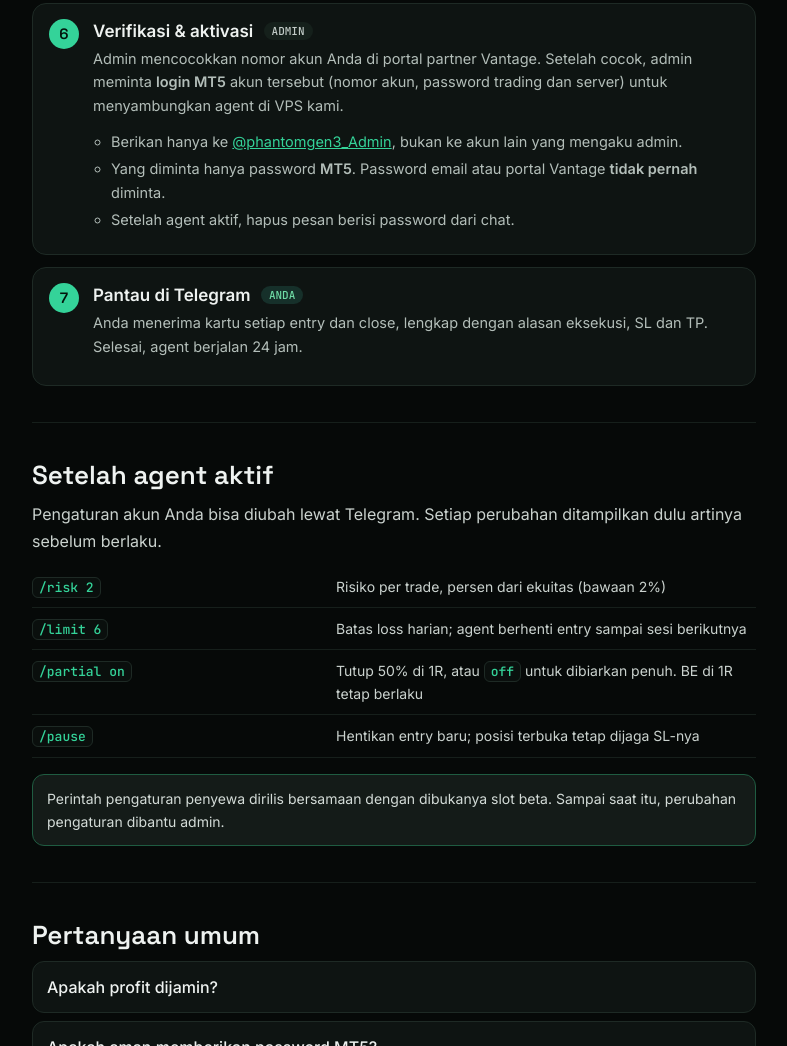
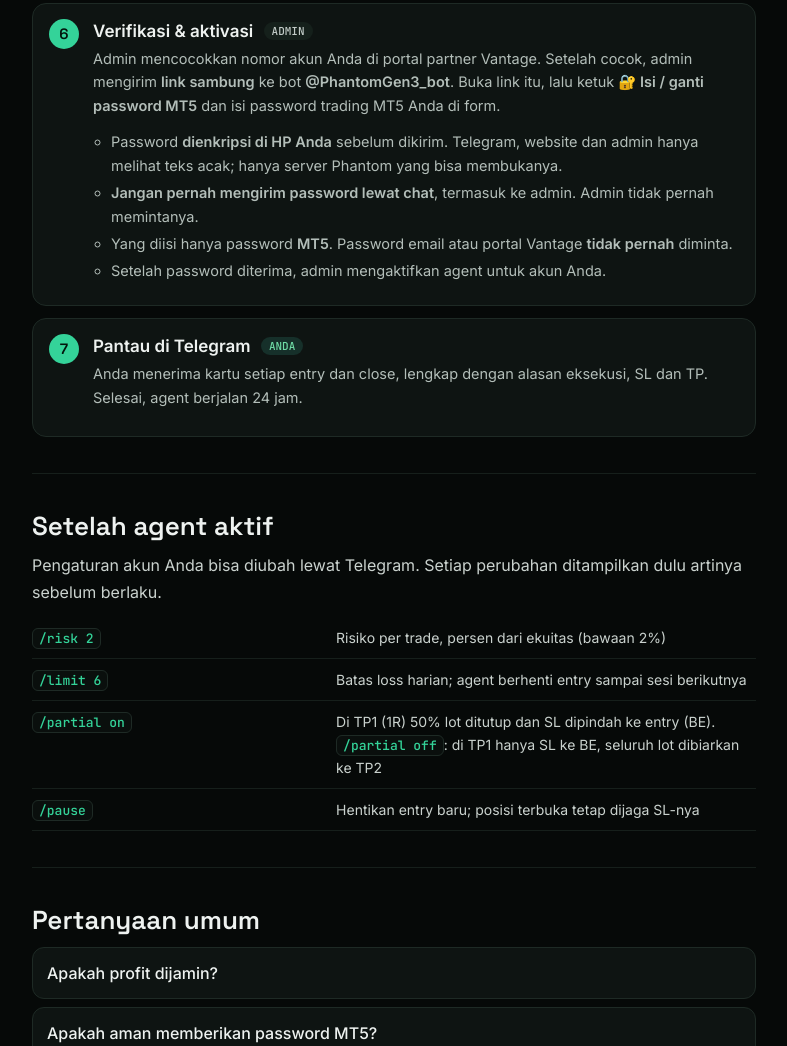
Before and after one commit to bayuadji5661-web/phantom, a plain HTML site: page panduan.html in a window 1280 px wide. Shown: the part 3088-4134 px from the top of the page, without its empty margins (246-1033 px from the left). Drawn offline with Linux system fonts and the light colour scheme.

Commit message:
panduan.html: password via form terenkripsi, partial off

```diff
--- a/panduan.html
+++ b/panduan.html
@@ -167,8 +167,8 @@ body{background-image:radial-gradient(900px 420px at 15% -80px,rgba(52,211,153,.
     </li>
     <li>
       <h3>Verifikasi & aktivasi <span class="tag adm">ADMIN</span></h3>
-      <p>Admin mencocokkan nomor akun Anda di portal partner Vantage. Setelah cocok, admin meminta <b>login MT5</b> akun tersebut (nomor akun, password trading dan server) untuk menyambungkan agent di VPS kami.</p>
-      <ul><li>Berikan hanya ke <a href="https://t.me/phantomgen3_Admin">@phantomgen3_Admin</a>, bukan ke akun lain yang mengaku admin.</li><li>Yang diminta hanya password <b>MT5</b>. Password email atau portal Vantage <b>tidak pernah</b> diminta.</li><li>Setelah agent aktif, hapus pesan berisi password dari chat.</li></ul>
+      <p>Admin mencocokkan nomor akun Anda di portal partner Vantage. Setelah cocok, admin mengirim <b>link sambung</b> ke bot <b>@PhantomGen3_bot</b>. Buka link itu, lalu ketuk <b>🔐 Isi / ganti password MT5</b> dan isi password trading MT5 Anda di form.</p>
+      <ul><li>Password <b>dienkripsi di HP Anda</b> sebelum dikirim. Telegram, website dan admin hanya melihat teks acak; hanya server Phantom yang bisa membukanya.</li><li><b>Jangan pernah mengirim password lewat chat</b>, termasuk ke admin. Admin tidak pernah memintanya.</li><li>Yang diisi hanya password <b>MT5</b>. Password email atau portal Vantage <b>tidak pernah</b> diminta.</li><li>Setelah password diterima, admin mengaktifkan agent untuk akun Anda.</li></ul>
     </li>
     <li>
       <h3>Pantau di Telegram <span class="tag you">ANDA</span></h3>
@@ -183,16 +183,15 @@ body{background-image:radial-gradient(900px 420px at 15% -80px,rgba(52,211,153,.
   <table>
     <tr><td><code>/risk 2</code></td><td>Risiko per trade, persen dari ekuitas (bawaan 2%)</td></tr>
     <tr><td><code>/limit 6</code></td><td>Batas loss harian; agent berhenti entry sampai sesi berikutnya</td></tr>
-    <tr><td><code>/partial on</code></td><td>Tutup 50% di 1R, atau <code>off</code> untuk dibiarkan penuh. BE di 1R tetap berlaku</td></tr>
+    <tr><td><code>/partial on</code></td><td>Di TP1 (1R) 50% lot ditutup dan SL dipindah ke entry (BE). <code>/partial off</code>: di TP1 hanya SL ke BE, seluruh lot dibiarkan ke TP2</td></tr>
     <tr><td><code>/pause</code></td><td>Hentikan entry baru; posisi terbuka tetap dijaga SL-nya</td></tr>
   </table>
-  <div class="note">Perintah pengaturan penyewa dirilis bersamaan dengan dibukanya slot beta. Sampai saat itu, perubahan pengaturan dibantu admin.</div>
 </section>
 
 <section id="tanya">
   <h2>Pertanyaan umum</h2>
   <details><summary>Apakah profit dijamin?</summary><p>Tidak. Agent bisa dan akan mengalami loss. Lihat semua hasil apa adanya di <a href="/audit">audit live</a>.</p></details>
-  <details><summary>Apakah aman memberikan password MT5?</summary><p>Password MT5 hanya bisa dipakai untuk trading. Penarikan dana hanya bisa lewat portal Vantage dengan login Anda sendiri, yang tidak pernah kami minta. Password disimpan terenkripsi di VPS Phantom, dan Anda bisa menggantinya kapan saja untuk memutus akses.</p></details>
+  <details><summary>Apakah aman memberikan password MT5?</summary><p>Password MT5 hanya bisa dipakai untuk trading. Penarikan dana hanya bisa lewat portal Vantage dengan login Anda sendiri, yang tidak pernah kami minta. Password Anda isi sendiri lewat form terenkripsi di bot, tidak pernah lewat chat, lalu disimpan terenkripsi di VPS Phantom. Anda bisa menggantinya kapan saja untuk memutus akses.</p></details>
   <details><summary>Apakah dana saya dipegang Phantom?</summary><p>Tidak. Dana tetap di akun Vantage atas nama Anda. Deposit dan penarikan hanya bisa Anda lakukan sendiri lewat portal Vantage.</p></details>
   <details><summary>Bisa berhenti kapan saja?</summary><p>Bisa. Kabari admin, akun Anda dilepas dari agent, lalu ganti password MT5 Anda.</p></details>
   <details><summary>Kenapa disarankan akun Cent? Bisa pakai Standard?</summary><p>Akun Cent memungkinkan ukuran lot yang sangat kecil, sehingga risiko per trade tetap terukur walau modalnya kecil. Akun Standard STP boleh dipakai, tapi lot terkecilnya 100 kali lebih besar. Dengan modal di bawah $1.000, agent akan sering melewati setup karena lot minimum sudah melebihi batas risiko 2%, dan partial di 1R tidak berjalan. Akun Raw ECN dan Pro ECN tidak bisa ikut program.</p></details>
```
